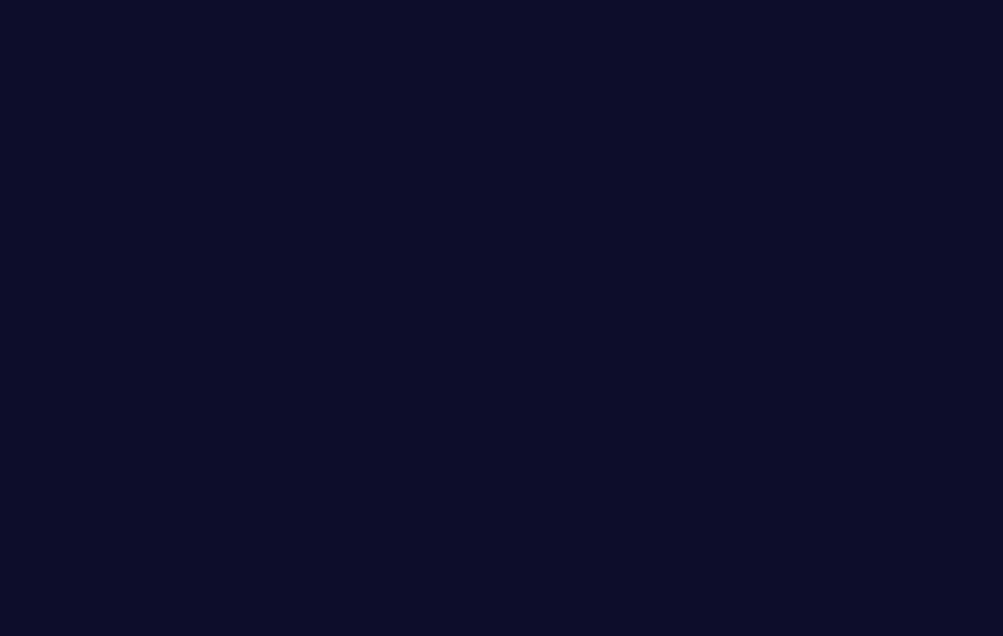
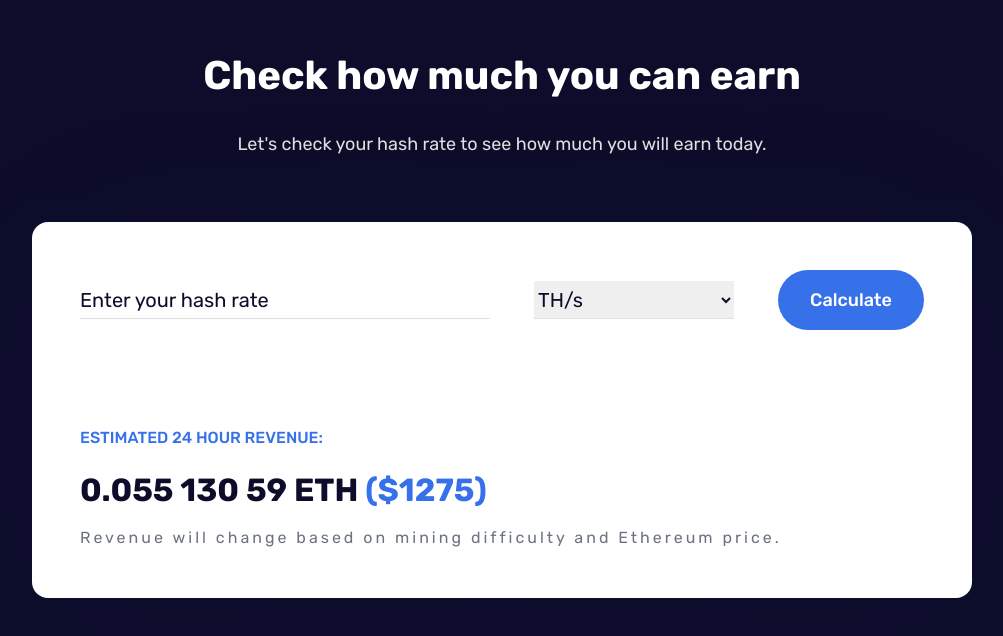
Before and after one commit to JacekLiman/crypto-currency-website, a React (Vite) app: page / in a window 1280 px wide. Shown: the part 1613-2249 px from the top of the page, without its empty margins (138-1141 px from the left). Before the commit the page ends 1563 px from the top, so only its background shows below. Built offline with nearby package versions, Linux system fonts and the light colour scheme.

Commit message:
add Calculate section

```diff
--- a/src/App.tsx
+++ b/src/App.tsx
@@ -7,6 +7,7 @@ import Header from "./components/Header";
 import NavMobile from "./components/NavMobile";
 import Stats from "./components/Stats";
 import Why from "./components/Why";
+import Calculate from "./components/Calculate";
 
 function App() {
   const [navMobile, setNavMobile] = useState(true);
@@ -29,6 +30,7 @@ function App() {
       </div>
       <Stats />
       <Why/>
+      <Calculate/>
     </div>
   );
 }
--- /dev/null
+++ b/src/components/CalcForm.tsx
@@ -0,0 +1,30 @@
+const CalcForm = () => {
+  return (
+    <div data-aos-offset='200' data-aos='fade-up' className="w-full bg-white max-w-[940px] mx-auto rounded-2xl text-darkblue p-12 shadow-primary">
+      <form className="flex flex-col lg:flex-row lg:justify-between lg:items-center space-y-12 lg:space-y-0">
+        <input
+          className="placeholder:text-darkblue input"
+          type="text"
+          placeholder="Enter your hash rate"
+        />
+        <select className="select">
+          <option value="">TH/s</option>
+          <option value="">H/s</option>
+          <option value="">KH/s</option>
+          <option value="">MH/s</option>
+          <option value="">GH/s</option>
+        </select>
+        <button className="btn text-white px-8 self-start">Calculate</button>
+      </form>
+      <div className="mt-24">
+        <div className="text-blue font-medium mb-4">ESTIMATED 24 HOUR REVENUE:</div>
+        <div className="text-[32px] font-bold mb-3">
+          0.055 130 59 ETH <span className="text-blue">($1275)</span>
+        </div>
+        <div className="text-gray-500 tracking-[3px]">Revenue will change based on mining difficulty and Ethereum price.</div>
+      </div>
+    </div>
+  );
+};
+
+export default CalcForm;
--- /dev/null
+++ b/src/components/Calculate.tsx
@@ -0,0 +1,29 @@
+import CalcForm from "./CalcForm";
+
+const Calculate = () => {
+  return (
+    <section className="section">
+      <div className="container mx-auto">
+        <div className="text-center">
+          <h2
+
+            data-aos="fade-up"
+            className="section-title"
+          >
+            Check how much you can earn
+          </h2>
+          <p
+
+            data-aos="fade-up"
+            className="max-w-[600px] mx-auto section-subtitle text-lg mb-16"
+          >
+            Let's check your hash rate to see how much you will earn today.
+          </p>
+        </div>
+        <CalcForm />
+      </div>
+    </section>
+  );
+};
+
+export default Calculate;
--- a/src/components/Why.tsx
+++ b/src/components/Why.tsx
@@ -6,14 +6,14 @@ const Why = () => {
       <div className="container mx-auto">
         <div className="flex flex-col items-center gap-8 lg:flex-row">
           <div
-            data-aos-offset="400"
+            data-aos-offset="200"
             data-aos="fade-left"
             className="lg:order-2"
           >
             <img src={Image} alt="" />
           </div>
           <div
-
+            data-aos-offset="200"
             data-aos="fade-right"
             className="max-w-[480px]"
           >
```
